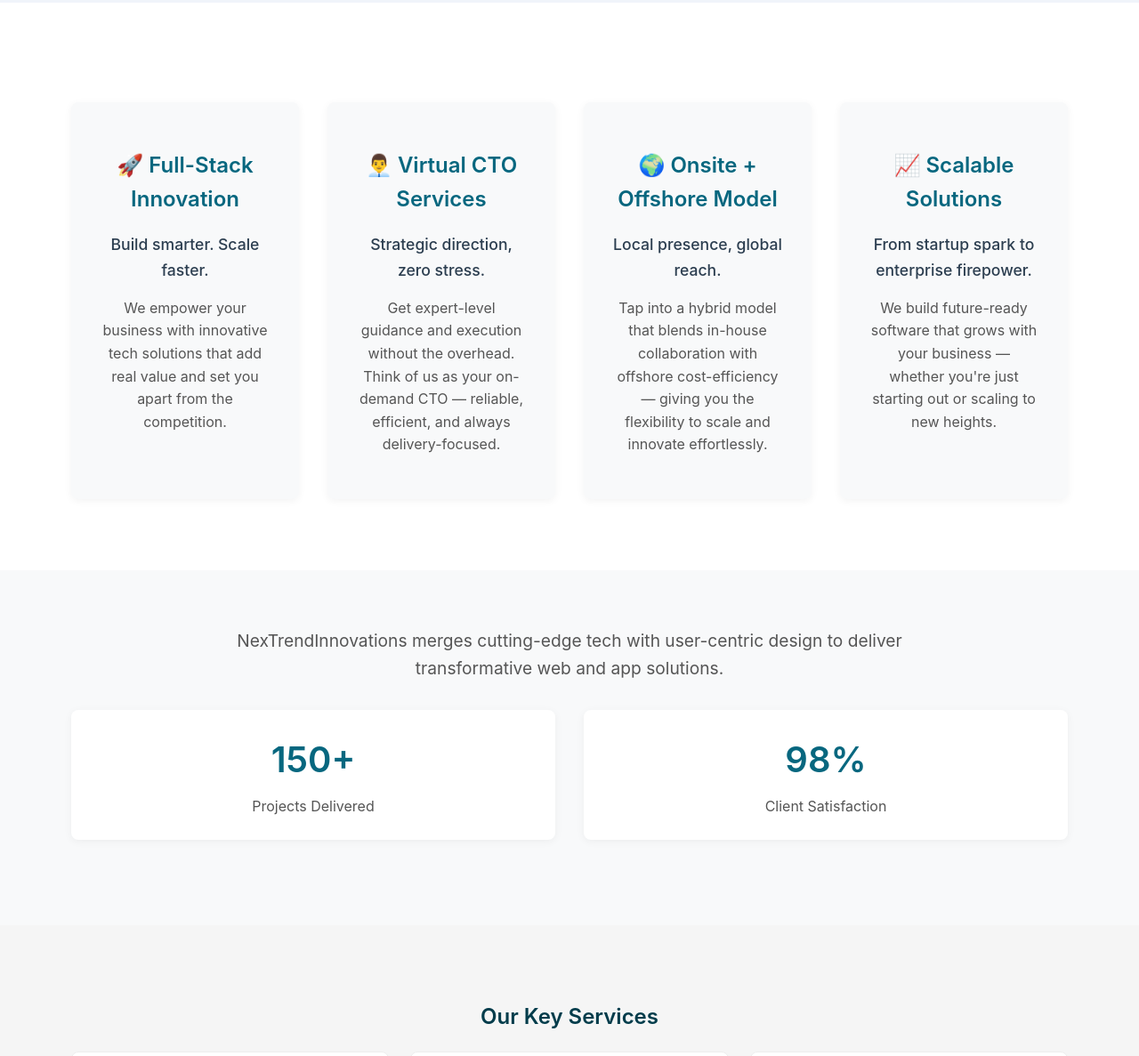
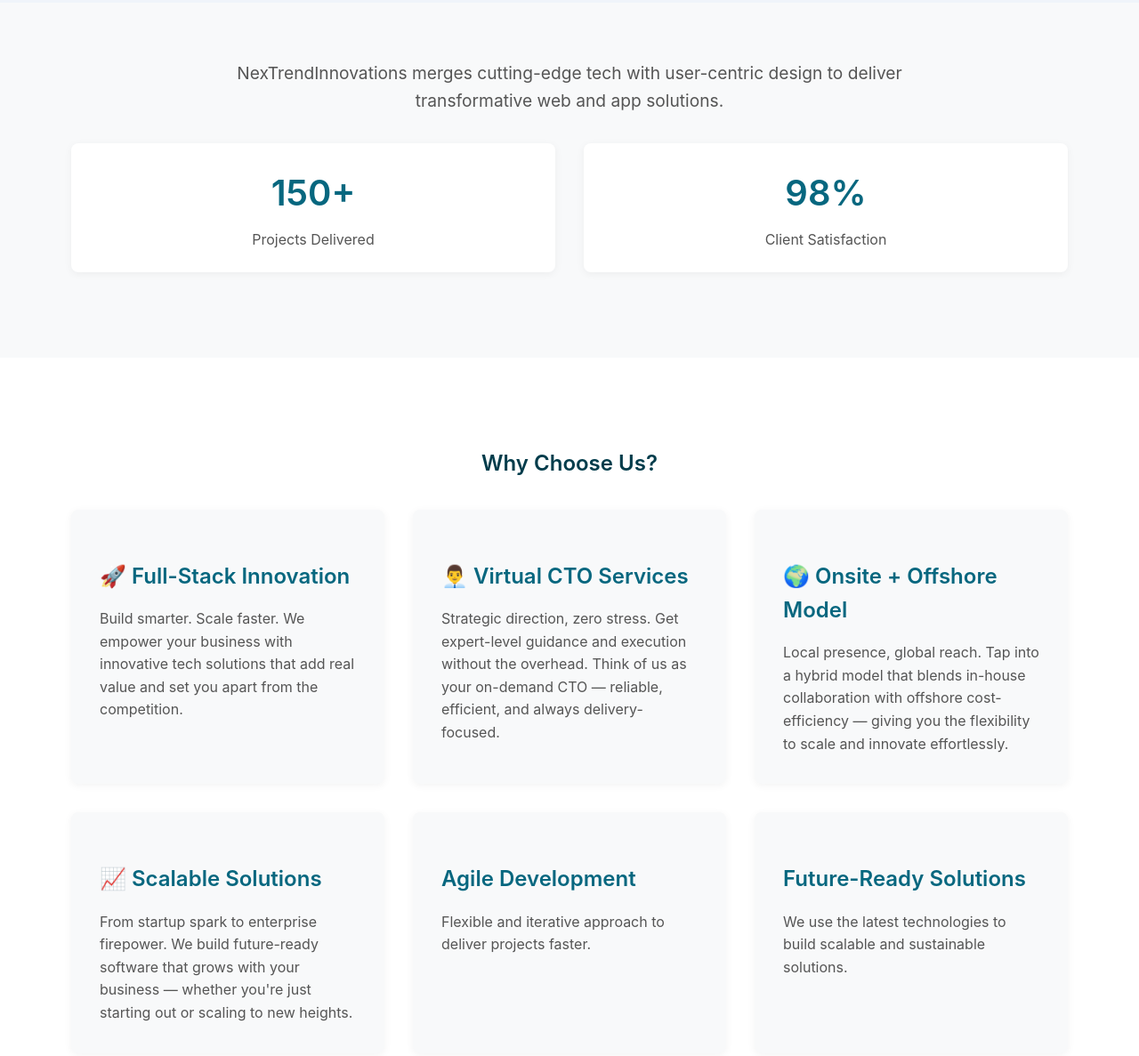
Before and after one commit to Ajeet78/NexTrend_Innovations, a website: page index.html in a window 1280 px wide. Shown: the part 606-1793 px from the top of the page at 89% size. Drawn offline with Linux system fonts and the light colour scheme; no server answers.

Commit message:
`Refactor innovation section to why choose us section`

```diff
--- a/assets/css/style.css
+++ b/assets/css/style.css
@@ -881,52 +881,47 @@
 }
 
 /* ==========================================================================
-   9.5 INNOVATION SECTION (NEW SECTION AFTER HERO)
+   WHY CHOOSE US SECTION
    ========================================================================== */
-.innovation-section {
+.why-choose-us {
     padding: 4rem 0;
     background-color: #ffffff;
     text-align: center;
 }
 
-.innovation-grid {
+.features-grid {
     display: grid;
-    grid-template-columns: repeat(auto-fit, minmax(250px, 1fr));
+    grid-template-columns: repeat(auto-fit, minmax(300px, 1fr));
     gap: 2rem;
     margin-top: 2rem;
 }
 
-.innovation-item {
+.feature-item {
     padding: 2rem;
     border-radius: 8px;
     background-color: #f8f9fa;
     box-shadow: 0 2px 10px rgba(0, 0, 0, 0.05);
     transition: transform 0.3s ease, box-shadow 0.3s ease;
-}
-
-.innovation-item:hover {
+    text-align: left;
+}
+
+.feature-item:hover {
     transform: translateY(-5px);
     box-shadow: 0 4px 20px rgba(0, 0, 0, 0.1);
 }
 
-.innovation-item h2 {
+.feature-item h3 {
     font-size: 1.5rem;
     font-weight: 600;
     color: #07677f;
-    margin-bottom: 0.5rem;
-}
-
-.innovation-item h3 {
-    font-size: 1.1rem;
-    font-weight: 500;
-    color: #2c3e50;
     margin-bottom: 1rem;
 }
 
-.innovation-item p {
+.feature-item p {
     font-size: 1rem;
     color: #555;
     line-height: 1.6;
+    margin: 0;
 }
 
 /* ==========================================================================
--- a/index.html
+++ b/index.html
@@ -60,34 +60,6 @@
             </div>
         </section>
 
-        <!-- New Section: Full-Stack Innovation -->
-        <section class="innovation-section">
-            <div class="container">
-                <div class="innovation-grid">
-                    <div class="innovation-item">
-                        <h2>🚀 Full-Stack Innovation</h2>
-                        <h3>Build smarter. Scale faster.</h3>
-                        <p>We empower your business with innovative tech solutions that add real value and set you apart from the competition.</p>
-                    </div>
-                    <div class="innovation-item">
-                        <h2>👨‍💼 Virtual CTO Services</h2>
-                        <h3>Strategic direction, zero stress.</h3>
-                        <p>Get expert-level guidance and execution without the overhead. Think of us as your on-demand CTO — reliable, efficient, and always delivery-focused.</p>
-                    </div>
-                    <div class="innovation-item">
-                        <h2>🌍 Onsite + Offshore Model</h2>
-                        <h3>Local presence, global reach.</h3>
-                        <p>Tap into a hybrid model that blends in-house collaboration with offshore cost-efficiency — giving you the flexibility to scale and innovate effortlessly.</p>
-                    </div>
-                    <div class="innovation-item">
-                        <h2>📈 Scalable Solutions</h2>
-                        <h3>From startup spark to enterprise firepower.</h3>
-                        <p>We build future-ready software that grows with your business — whether you're just starting out or scaling to new heights.</p>
-                    </div>
-                </div>
-            </div>
-        </section>
-
         <!-- Intro Section -->
         <section class="intro reveal">
             <div class="container">
@@ -102,6 +74,43 @@
                     <div class="stat-card">
                         <h3 class="stat-number">98%</h3>
                         <p class="stat-label">Client Satisfaction</p>
+                    </div>
+                </div>
+            </div>
+        </section>
+
+        <!-- Why Choose Us Section -->
+        <section class="why-choose-us reveal">
+            <div class="container">
+                <h2 class="section-title">Why Choose Us?</h2>
+                <div class="features-grid">
+                    <div class="feature-item">
+                        <h3>🚀 Full-Stack Innovation</h3>
+                        <p>Build smarter. Scale faster. We empower your business with innovative tech solutions that add real value and set you apart from the competition.</p>
+                    </div>
+                    <div class="feature-item">
+                        <h3>👨‍💼 Virtual CTO Services</h3>
+                        <p>Strategic direction, zero stress. Get expert-level guidance and execution without the overhead. Think of us as your on-demand CTO — reliable, efficient, and always delivery-focused.</p>
+                    </div>
+                    <div class="feature-item">
+                        <h3>🌍 Onsite + Offshore Model</h3>
+                        <p>Local presence, global reach. Tap into a hybrid model that blends in-house collaboration with offshore cost-efficiency — giving you the flexibility to scale and innovate effortlessly.</p>
+                    </div>
+                    <div class="feature-item">
+                        <h3>📈 Scalable Solutions</h3>
+                        <p>From startup spark to enterprise firepower. We build future-ready software that grows with your business — whether you're just starting out or scaling to new heights.</p>
+                    </div>
+                    <div class="feature-item">
+                        <h3>Agile Development</h3>
+                        <p>Flexible and iterative approach to deliver projects faster.</p>
+                    </div>
+                    <div class="feature-item">
+                        <h3>Future-Ready Solutions</h3>
+                        <p>We use the latest technologies to build scalable and sustainable solutions.</p>
+                    </div>
+                    <div class="feature-item">
+                        <h3>Transparent Collaboration</h3>
+                        <p>We keep you informed every step of the way with clear communication.</p>
                     </div>
                 </div>
             </div>
@@ -139,27 +148,6 @@
                 </div>
                 <div class="service-cta">
                     <a href="services.html" class="cta-button">View All Services</a>
-                </div>
-            </div>
-        </section>
-
-        <!-- USP (Unique Selling Points) -->
-        <section class="usp reveal">
-            <div class="container">
-                <h2 class="section-title">Why Choose Us?</h2>
-                <div class="usp-grid">
-                    <div class="usp-item">
-                        <h3>Agile Development</h3>
-                        <p>Flexible and iterative approach to deliver projects faster.</p>
-                    </div>
-                    <div class="usp-item">
-                        <h3>Future-Ready Solutions</h3>
-                        <p>We use the latest technologies to build scalable and sustainable solutions.</p>
-                    </div>
-                    <div class="usp-item">
-                        <h3>Transparent Collaboration</h3>
-                        <p>We keep you informed every step of the way with clear communication.</p>
-                    </div>
                 </div>
             </div>
         </section>
```
